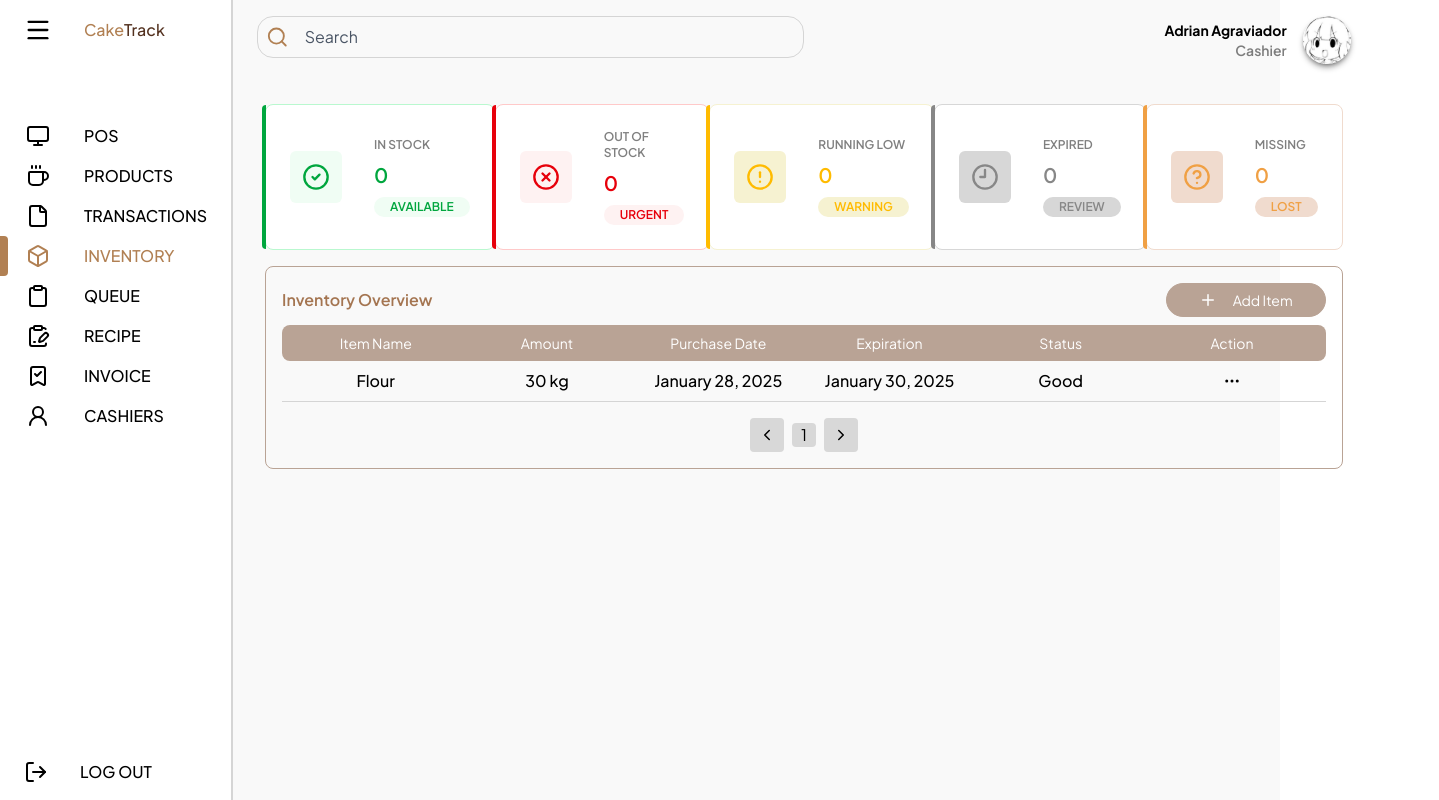
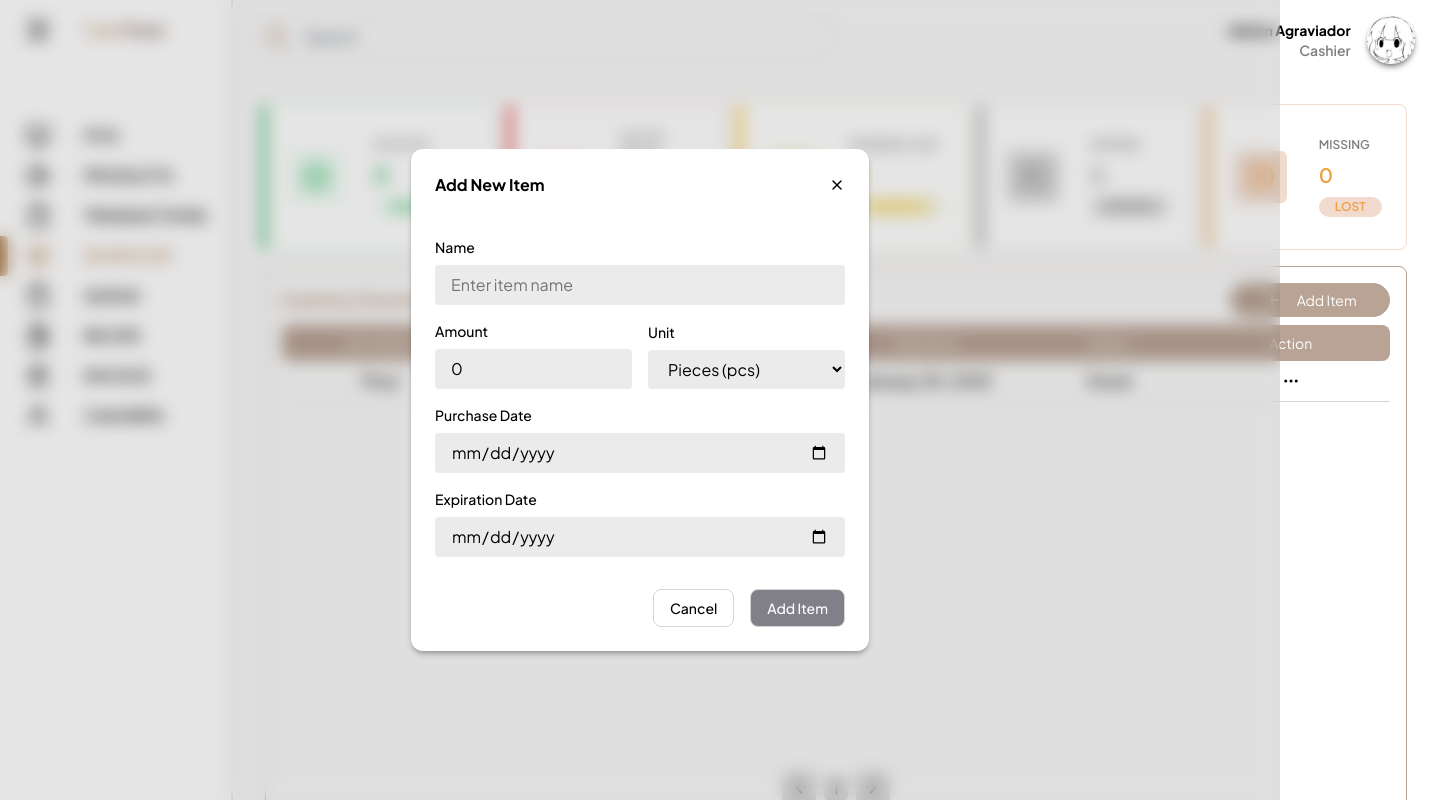
Before and after one commit to GetALifehahaha/cake-track, a React app in the folder frontend/: page /inventory in a window 1280 px wide. Shown: the top 800 px of the page, 1439 px wide, since content can reach past the window. Built offline with nearby package versions, Linux system fonts and the light colour scheme; the HTML template or start-up script is replaced by a standard one.

Commit message:
Add inventory add item modal

```diff
--- a/frontend/src/components/atoms/Button.jsx
+++ b/frontend/src/components/atoms/Button.jsx
@@ -10,7 +10,7 @@ const Button = ({variant="block", size="base",  text="Button", icon: Icon, onCli
         inactive: 'w-fit border border-gray-light bg-gray-light text-text rounded-full px-4 py-1 ',
         base: "w-fit text-base",
         small: "w-fit text-sm ",
-        modalSize: 'w-full',
+        modalSize: 'w-fit text-sm',
         modalOutline: "font-medium border-border border rounded-lg px-4 py-2 text-text",
         modalBlock: "font-medium border-border border rounded-lg px-4 py-2 text-main-white bg-gray-dark",
         form: 'w-full border border-accent-mute bg-accent-mute text-white rounded-2xl font-bold px-8 py-2 ',
--- a/frontend/src/components/atoms/Label.jsx
+++ b/frontend/src/components/atoms/Label.jsx
@@ -6,7 +6,7 @@ const Label = ({text="Text", variant='medium'}) => {
         medium: 'text-text/50 font-semibold text-md',
         small: 'text-text/50 font-semibold text-sm',
         login: 'text-text font-extrabold text-md',
-        modal: 'text-text font-medium text-md'
+        modal: 'text-text font-medium text-sm'
     }
 
     return (
--- a/frontend/src/components/molecules/InventoryDashboardCard.jsx
+++ b/frontend/src/components/molecules/InventoryDashboardCard.jsx
@@ -44,7 +44,7 @@ const InventoryDashboardCard = ({title="Title", subtitle="Subtitle", icon: Icon,
     }
 
     return (
-        <div className={`bg-main-white p-6 border ${borderVariants[variant]} rounded-lg flex flex-row gap-8 items-center relative
+        <div className={`bg-main-white p-6 border ${borderVariants[variant]} rounded-lg flex flex-1 flex-row gap-8 items-center relative
         before:content-[""] before:w-1 before:h-full before:left-0 before:top-0 before:-translate-x-full before:rounded-l-full ${beforeBgVariants[variant]} before:absolute
         `}>
             <div className={`p-3 rounded-md h-fit ${softBgVariants[variant]}`}>
--- /dev/null
+++ b/frontend/src/components/organisms/InventoryAddItem.jsx
@@ -0,0 +1,110 @@
+import React, { useEffect, useState } from 'react';
+import { Title, Label, Button } from '../atoms';
+import { ModalFeedbackCard } from '../molecules';
+import { X } from 'lucide-react';
+
+const InventoryAddItem = ({onConfirm}) => {
+
+    const date = new Date();
+    const placeholderDate = `${date.getFullYear()}-${date.getDate()}-${date.getMonth()+1}`
+    const units = {
+        Pieces: 'pcs',
+        Kilograms: "kg",
+        Sticks: 'stk',
+        Milliliter: "ml",
+    }
+
+    const [name, setName] = useState("");
+    const [amount, setAmount] = useState(0);
+    const [unit, setUnit] = useState("kg");
+    const [purchaseDate, setPurchaseDate] = useState();
+    const [expirationDate, setExpirationDate] = useState();
+    const [modalFeedbackContent, setModalFeedbackContent] = useState('');
+    const [showModalFeedback, setShowModalFeedback] = useState(false);
+
+    const handleConfirm = (value) => {
+        if (value) {
+            if (!name || !amount || !unit || !purchaseDate || !expirationDate) {
+                setModalFeedbackContent({type: "error", label: "Incomplete Fields", details: `Please do not leave fields empty.`})
+                return;
+            }
+
+            if (expirationDate < purchaseDate) {
+                setModalFeedbackContent({type: "error", label: "Invalid Expiration Date", details: 'Expiry date cannot be earlier than the purchase date.'})
+                return;
+            }
+
+            onConfirm({name, amount, unit, purchaseDate, expirationDate});
+        }
+
+        onConfirm(value)
+    }
+
+    useEffect(() => {
+        if (modalFeedbackContent) {
+            setShowModalFeedback(true);
+        } else {
+            setModalFeedbackContent(false);
+        }
+    }, [modalFeedbackContent])
+
+
+    const listUnits = Object.entries(units).map(([key, value], index) => <option key={index} value={value}>{`${key} (${value})`}</option>)
+
+    return (
+        <div className='absolute bg-black/10 backdrop-blur-sm top-0 left-0 w-full h-screen flex justify-center items-center z-1000'>
+            <div className='p-6 bg-main-white rounded-xl shadow-md shadow-black/25 min-w-[30vw] flex flex-col gap-10'>
+                <div className='flex justify-between items-center w-full'>
+                    <Title variant='modal' text='Add New Item' />
+                    <X size={16} className='text-text cursor-pointer' onClick={() => onConfirm(false)}/>
+                </div>
+
+                <div className='flex flex-col gap-4'>
+                    <div className='flex flex-col gap-2'>
+                        <Label variant='modal' text='Name'/>
+                        <input type='text' placeholder='Enter item name' value={name} onChange={(e) => setName(e.target.value)}
+                                className='px-4 py-2 rounded-sm bg-main-dark/50 focus:outline-none w-full'/>
+                    </div>
+
+                    <div className='flex items-center gap-4'>
+                        <div className='flex-1 flex flex-col gap-2'>
+                            <Label variant='modal' text='Amount'/>
+                            <input type='number' value={amount} onChange={(e) => setAmount(e.target.value)}
+                                    className='px-4 py-2 rounded-sm bg-main-dark/50 focus:outline-none w-full'/>
+                        </div>
+
+                        <div className='flex-1 flex flex-col gap-2'>
+                            <Label variant='modal' text='Unit'/>
+                            <select className='px-4 py-2 rounded-sm bg-main-dark/50 focus:outline-none w-full' onChange={(e) => setUnit(e.target.value)}>
+                                {listUnits}
+                            </select>
+                        </div>
+                    </div>
+
+                    <div className='flex-1 flex flex-col gap-2'>
+                        <Label variant='modal' text='Purchase Date'/>
+                        <input type='date' value={purchaseDate} onChange={(e) => setPurchaseDate(e.target.value)}
+                                className='px-4 py-2 rounded-sm bg-main-dark/50 focus:outline-none w-full'/>
+                    </div>
+
+                    <div className='flex-1 flex flex-col gap-2'>
+                        <Label variant='modal' text='Expiration Date'/>
+                        <input type='date' value={expirationDate} onChange={(e) => setExpirationDate(e.target.value)}
+                                className='px-4 py-2 rounded-sm bg-main-dark/50 focus:outline-none w-full'/>
+                    </div>
+
+                    { showModalFeedback &&
+                        <ModalFeedbackCard type={modalFeedbackContent.type} label={modalFeedbackContent.label} details={modalFeedbackContent.details} />
+                    }
+
+                    <div className='flex gap-4 mt-4 ml-auto'>
+                        <Button variant='modalOutline' size='modalSize' text='Cancel' onClick={() => handleConfirm(false)}/>
+                        <Button variant='modalBlock' size='modalSize' text='Add Item' onClick={() => handleConfirm(true)}/>
+                    </div>
+                </div>
+            </div>
+        </div>
+    )
+}
+
+export default InventoryAddItem;
--- a/frontend/src/components/organisms/index.jsx
+++ b/frontend/src/components/organisms/index.jsx
@@ -3,3 +3,4 @@ export {default as ReceiptsTable} from './ReceiptsTable'
 export {default as AddProductModal} from './AddProductModal'
 export {default as PaymentSuccessModal} from './PaymentSuccessModal'
 export {default as ClearCheckoutModal} from './ClearCheckoutModal'
+export {default as InventoryAddItem} from './InventoryAddItem'
--- a/frontend/src/pages/Inventory.jsx
+++ b/frontend/src/pages/Inventory.jsx
@@ -1,11 +1,14 @@
 import React, { useState } from 'react';
+import { Button, Title } from '../components/atoms';
 import { InventoryDashboardCard } from '../components/molecules';
-import { Button, Title } from '../components/atoms';
+import { InventoryAddItem } from '../components/organisms';
 import { Plus, CheckCircle2, XCircle, CircleAlert, Clock9, CircleQuestionMark, Ellipsis, ChevronLeft, ChevronRight } from 'lucide-react';
 
 const Inventory = () => {
 
     const [pageNum, setPageNum] = useState(1);
+
+    const [showAddItemModal, setShowAddItemModal] = useState(true);
 
     const handleSetPageNum = (direction) => {
         if (direction == "prev") {
@@ -17,6 +20,10 @@ const Inventory = () => {
         } else if (direction == "next") {
             setPageNum(p => p+1)
         }
+    }
+
+    const handleShowAddItemModal = (value) => {
+        setShowAddItemModal(!showAddItemModal)
     }
 
     const dummyData = [
@@ -36,7 +43,7 @@ const Inventory = () => {
 
     return (
         <div className='flex-1 flex p-2 gap-4 w-full h-full flex-col'>
-            <div className='h-fit w-full flex justify-between'>
+            <div className='h-fit w-full flex gap-4'>
                 <InventoryDashboardCard title='IN STOCK' subtitle='AVAILABLE' icon={CheckCircle2} variant='success'/>
                 <InventoryDashboardCard title='OUT OF STOCK' subtitle='URGENT' icon={XCircle} variant='error'/>
                 <InventoryDashboardCard title='RUNNING LOW' subtitle='WARNING' icon={CircleAlert} variant='warning'/>
@@ -50,12 +57,12 @@ const Inventory = () => {
                     <Title variant='block' text='Inventory Overview'/>
 
                     <div className='flex flex-row items-center gap-2'>
-                        <Button variant='block' size='small' text='Add Item' icon={Plus} onClick={() => alert("Add button clicked")} />
+                        <Button variant='block' size='small' text='Add Item' icon={Plus} onClick={handleShowAddItemModal} />
                     </div>
                 </div>
 
                 {/* Table */}
-                <div className='mt-2 flex flex-col'>
+                <div className='mt-2 flex flex-col min-h-120'>
                     <div className='p-2 bg-accent-mute rounded-lg flex flex-row items-center text-white text-sm text-center'>
                         <h5 className='basis-1/6'>Item Name</h5>
                         <h5 className='basis-1/6'>Amount</h5>
@@ -67,8 +74,9 @@ const Inventory = () => {
 
                     {listDummyData}
 
-                    <div className='flex flex-row items-center gap-2 mt-4 mx-auto'>
-                        <button onClick={() => handleSetPageNum("prev")} className='p-2 rounded-sm bg-main-dark'>
+                    {/* Pagination */}
+                    <div className='flex flex-row items-center gap-2 mt-auto mx-auto'>
+                        <button onClick={() => handleSetPageNum("prev")} className='p-2 rounded-sm bg-main-dark cursor-pointer'>
                             <ChevronLeft size={18}/>
                         </button>
                         <span className='rounded-sm bg-main-dark aspect-square w-6 flex justify-center items-center'>
@@ -76,12 +84,19 @@ const Inventory = () => {
                                 {pageNum}
                             </h5>
                         </span>
-                        <button onClick={() => handleSetPageNum("next")} className='p-2 rounded-sm bg-main-dark'>
+                        <button onClick={() => handleSetPageNum("next")} className='p-2 rounded-sm bg-main-dark cursor-pointer'>
                             <ChevronRight size={18}/>
                         </button>
                     </div>
+
                 </div>
             </div>
+
+            {/* Modals */}
+
+            {showAddItemModal &&
+                <InventoryAddItem onConfirm={handleShowAddItemModal} />
+            }
         </div>
     )
 }
```
